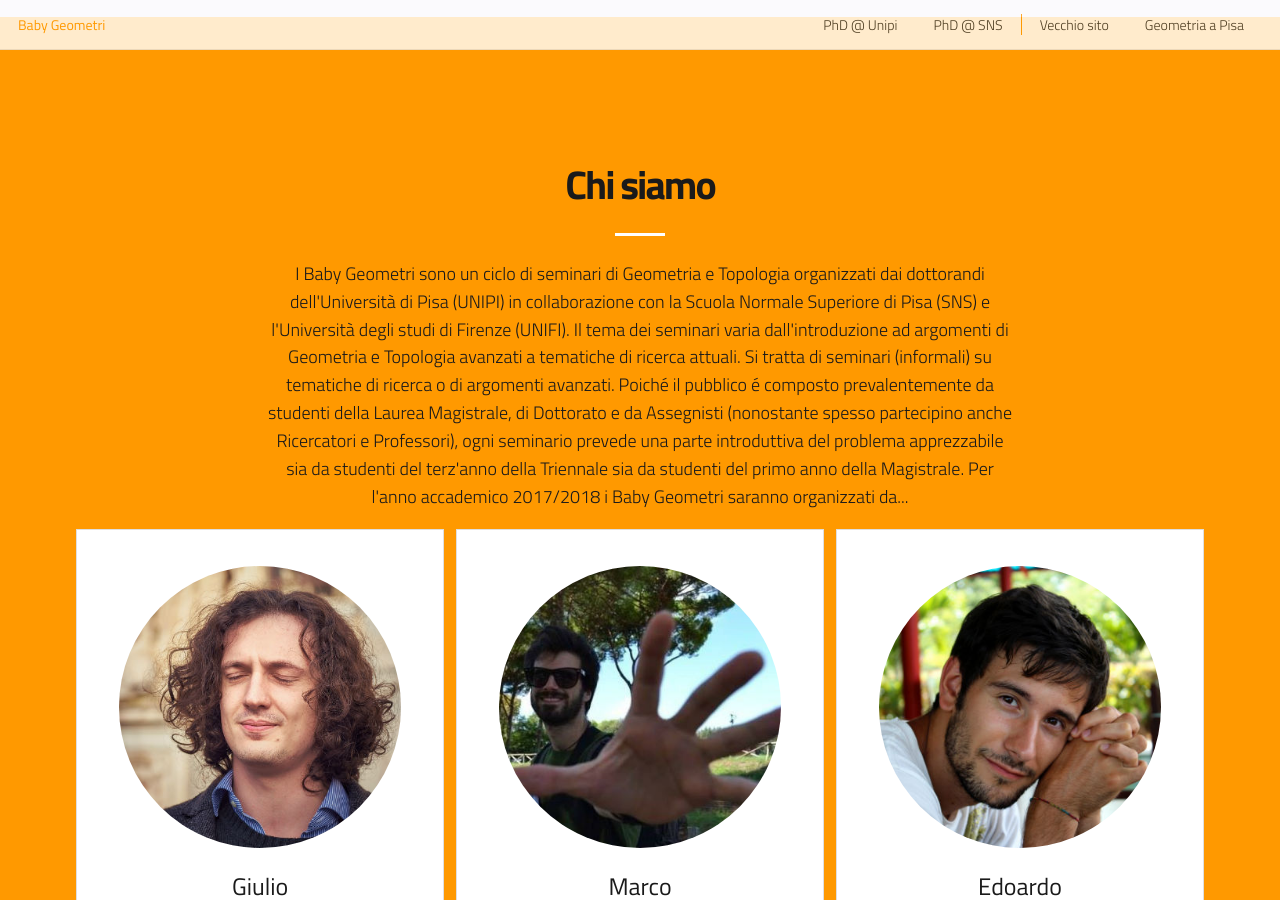
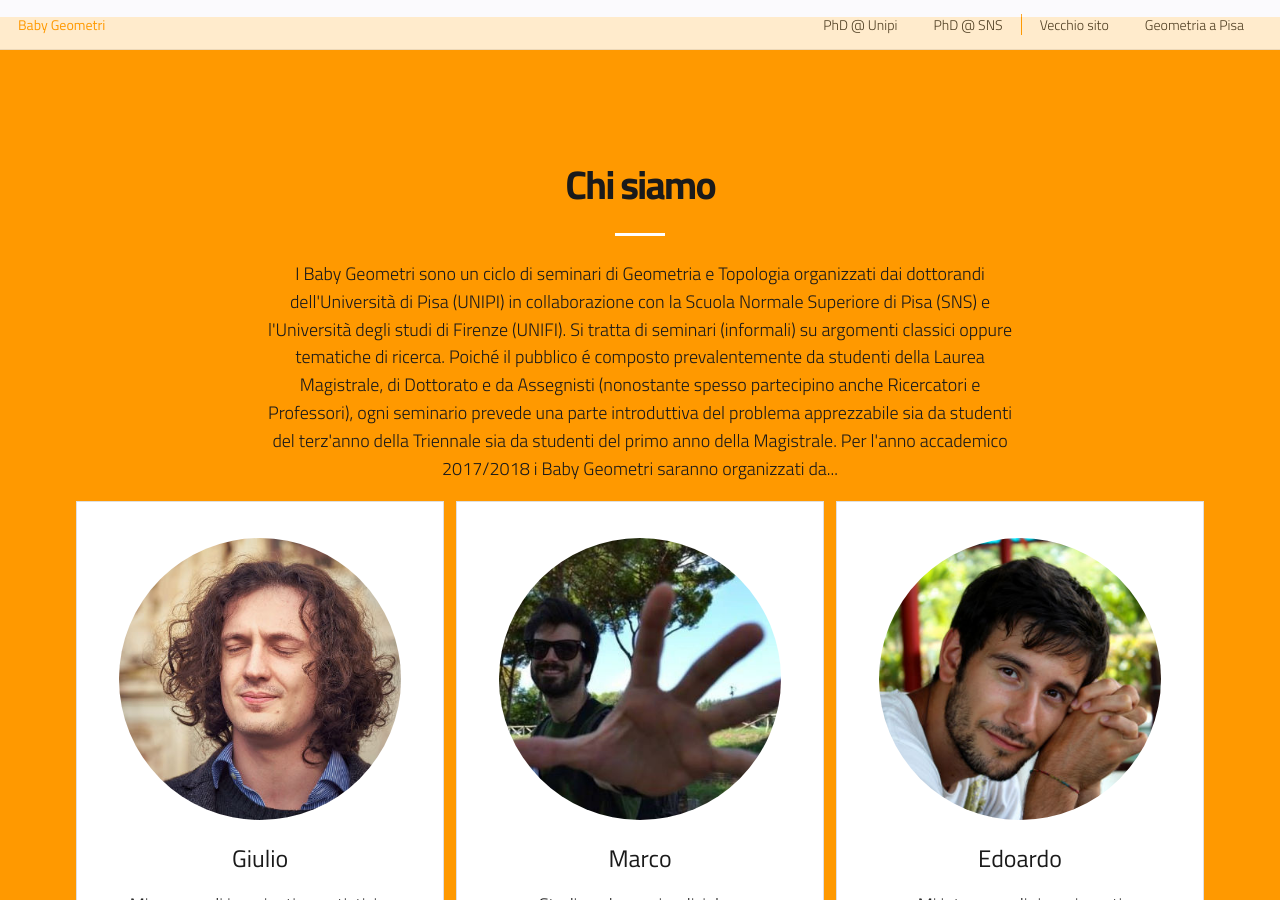
Before and after one commit to baby-geometri/baby-geometri.github.io, a Jekyll site: the page built from index.md, in a window 1280 px wide and 900 px high, scrolled down 2982 px. Built offline with Jekyll 4.4.1, drawn with Linux system fonts in a browser that asks for light colours; nearby versions of some CDN libraries; formulas are drawn with MathJax 3.

Commit message:
chi siamo

```diff
--- a/_data/content.yaml
+++ b/_data/content.yaml
@@ -16,9 +16,8 @@ chisiamo:
   title: "Chi siamo"
   text: "<p> I Baby Geometri sono un ciclo di seminari di Geometria e Topologia organizzati dai dottorandi
   dell'Università di Pisa (UNIPI) in collaborazione con la Scuola Normale Superiore di Pisa (SNS) e
-  l'Università degli studi di Firenze (UNIFI). Il tema dei seminari varia dall'introduzione ad argomenti di
-  Geometria e Topologia avanzati a tematiche di ricerca attuali. Si tratta di seminari (informali) su tematiche
-  di ricerca o di argomenti avanzati. Poiché il pubblico é composto prevalentemente da studenti della Laurea Magistrale,
+  l'Università degli studi di Firenze (UNIFI). Si tratta di seminari (informali) su argomenti classici oppure tematiche
+  di ricerca. Poiché il pubblico é composto prevalentemente da studenti della Laurea Magistrale,
   di Dottorato e da Assegnisti (nonostante spesso partecipino anche Ricercatori e Professori), ogni seminario prevede
   una parte introduttiva del problema apprezzabile sia da studenti del terz'anno della Triennale sia da studenti del
   primo anno della Magistrale.
```
Also changed, not shown: 1 other file.
